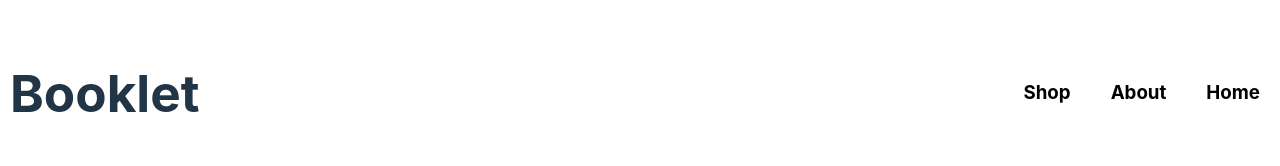
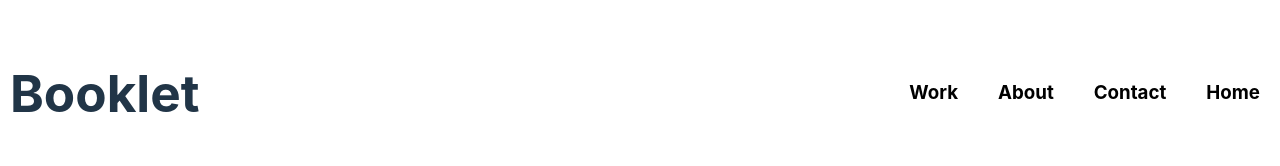
Before and after one commit to mjchin1/WebPageSamples, a React (Vite) app in the folder client/: page /bklt in a window 1280 px wide. Shown: the top 166 px of the page. Built offline with nearby package versions, Linux system fonts and the light colour scheme; a web font is replaced by a local one.

Commit message:
updating bklt nav

```diff
--- a/client/src/Components/Booklet.jsx
+++ b/client/src/Components/Booklet.jsx
@@ -14,8 +14,9 @@ export default function Booklet({}) {
     <div className="bkltHeader">
     <h1 className="bkltLogo">Booklet</h1>
     <div className="bkltNav">
-    <Link to = '/'><h3>Shop</h3></Link>
+    <Link to = '/'><h3>Work</h3></Link>
     <Link to = '/'><h3>About</h3></Link>
+    <Link to = '/'><h3>Contact</h3></Link>
     <Link to = '/'><h3>Home</h3></Link>
     </div>
     </div>
```
